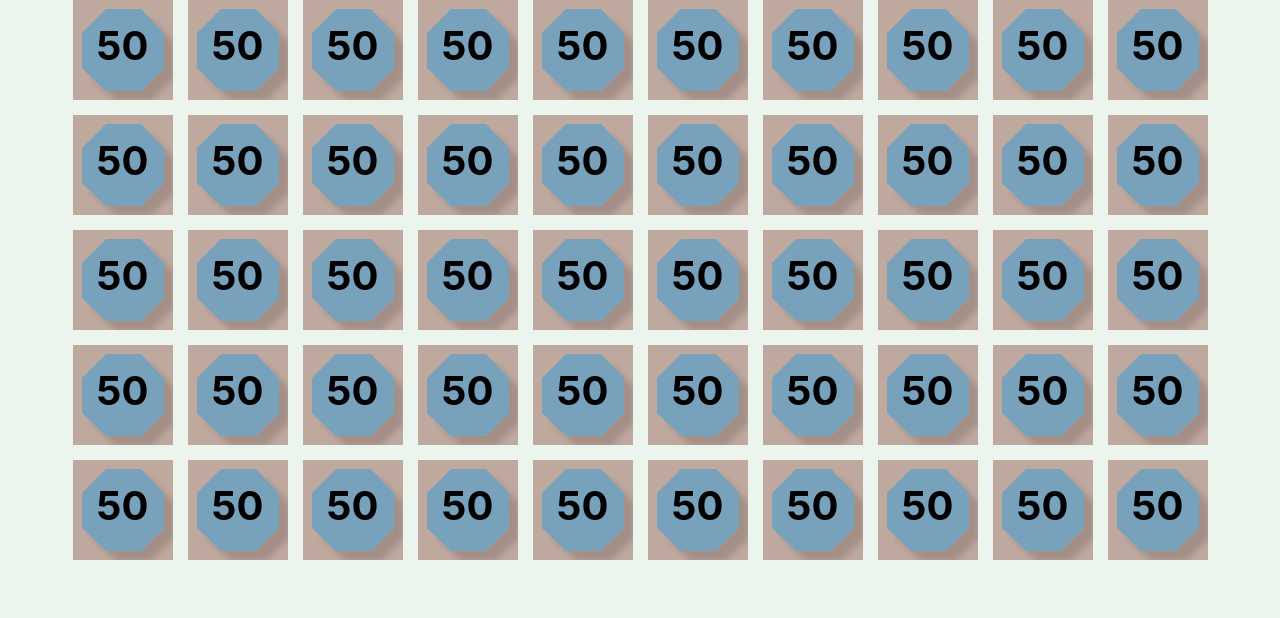
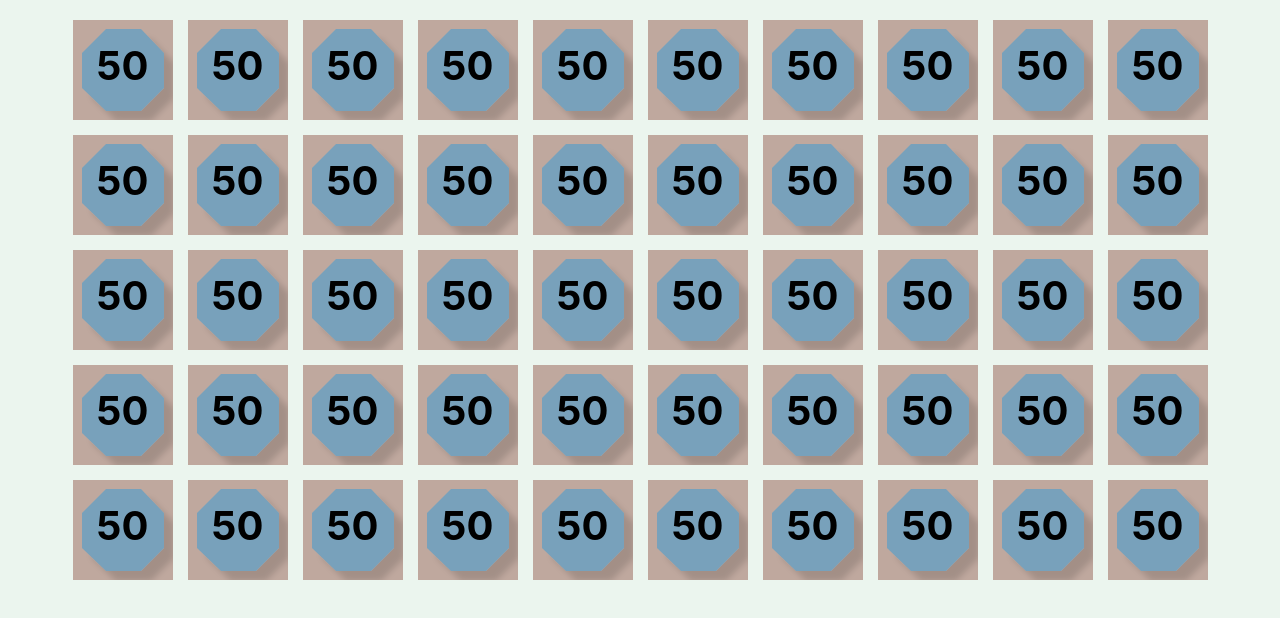
Before and after one commit to Sergiioo/svg-leak, a React (Create React App) app: page / in a window 1280 px wide. Shown: the top 618 px of the page. Built offline with nearby package versions, Linux system fonts and the light colour scheme; the HTML template or start-up script is replaced by a standard one.

Commit message:
reuse single svg filter def

```diff
--- a/src/App.jsx
+++ b/src/App.jsx
@@ -12,7 +12,26 @@ function renderTiles() {
 }
 
 function App() {
-  return <div className="App">{renderTiles()}</div>;
+  return (
+    <>
+      <svg height={0} width={0}>
+        <defs>
+          <filter id="shadow">
+            <feGaussianBlur in="SourceAlpha" stdDeviation="3" />
+            <feOffset dx="10" dy="10" result="offsetBlur" />
+            <feComponentTransfer>
+              <feFuncA type="linear" slope="0.15" />
+            </feComponentTransfer>
+            <feMerge>
+              <feMergeNode />
+              <feMergeNode in="SourceGraphic" />
+            </feMerge>
+          </filter>
+        </defs>
+      </svg>
+      <div className="App">{renderTiles()}</div>
+    </>
+  );
 }
 
 export default App;
--- a/src/Tile.jsx
+++ b/src/Tile.jsx
@@ -14,19 +14,6 @@ export function Tile() {
 function Background() {
   return (
     <svg className={'Tile__background'}>
-      <defs>
-        <filter id="shadow">
-          <feGaussianBlur in="SourceAlpha" stdDeviation="3" />
-          <feOffset dx="10" dy="10" result="offsetBlur" />
-          <feComponentTransfer>
-            <feFuncA type="linear" slope="0.15" />
-          </feComponentTransfer>
-          <feMerge>
-            <feMergeNode />
-            <feMergeNode in="SourceGraphic" />
-          </feMerge>
-        </filter>
-      </defs>
       <polygon
         stroke="#28304"
         points="90,67 67,90 32,90 8,67 8,32 32,8 67,8 90,32"
```
